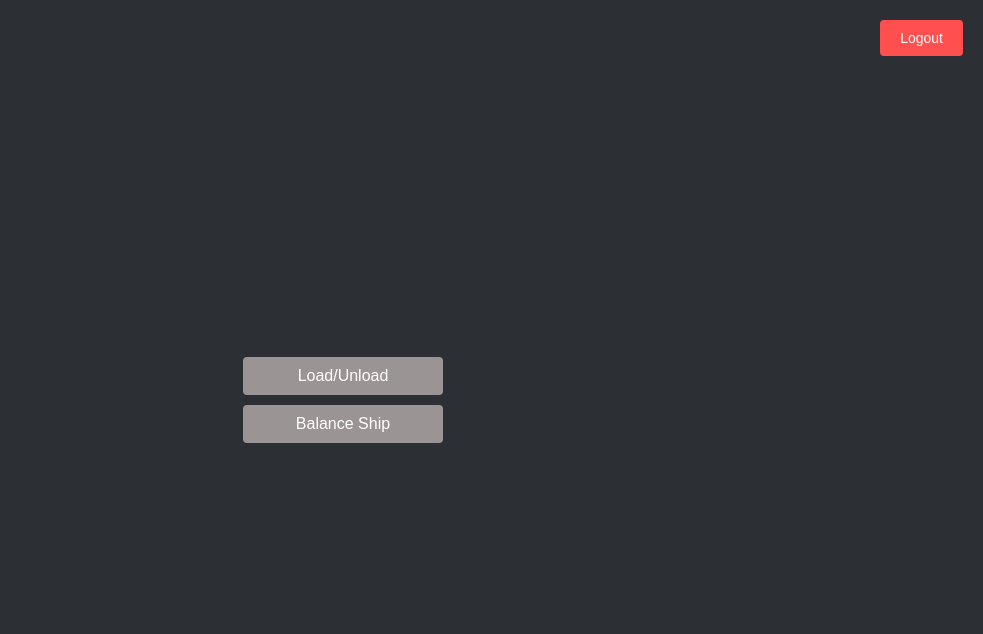
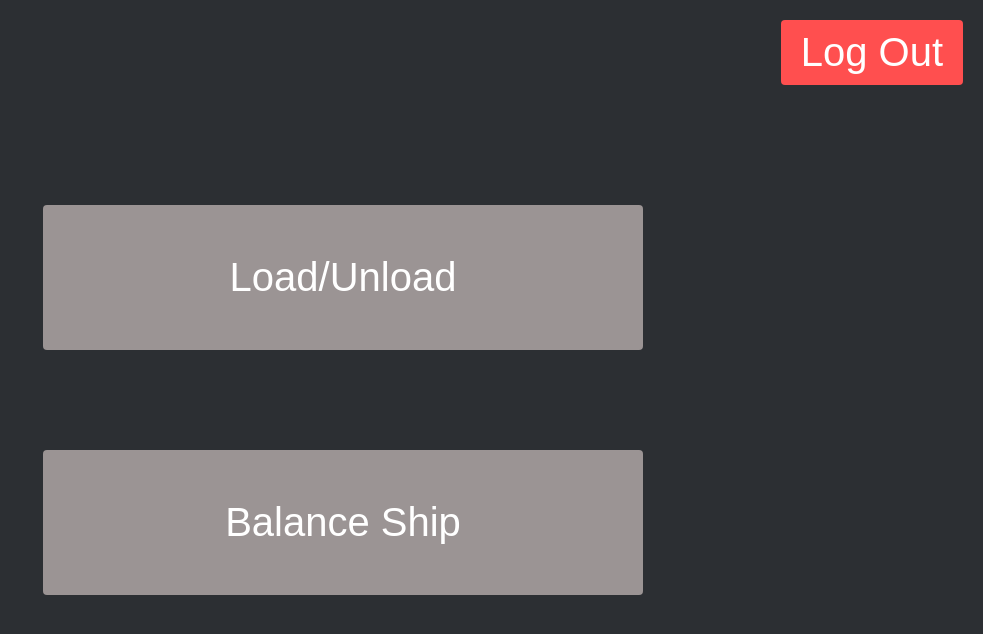
Before and after one commit to mryu003/MasterCargo, a Flask app: page /home in a window 1280 px wide. Shown: the top 634 px of the page, without its empty margins (297-1280 px from the left). Run offline with Flask 3, Linux system fonts and the light colour scheme.

Commit message:
Added css file. Updated home.html and login.html

```diff
--- /dev/null
+++ b/website/static/css/styles.css
@@ -0,0 +1,67 @@
+body, html {
+    height: 100%;
+    margin: 0;
+    display: flex;
+    justify-content: center;
+    align-items: center;
+    font-family: Arial, sans-serif;
+    background-color: #2c2f33;
+    color: #d1d1d1;
+}
+
+.loginContainer {
+    text-align: center
+}
+
+.usernameInput, .loginButton {
+    display: block;
+    width: 600px;
+    margin: 10px auto;
+    padding: 10px;
+    font-size: 40px;
+}
+
+.loginButton {
+    background-color: #9b9494;
+    color: white;
+    border: none;
+    cursor: pointer;
+}
+
+.loginButton:hover {
+    background-color: #8a8383;
+}
+
+.logoutButton {
+    position: absolute;
+    top: 20px;
+    right: 20px;
+    padding: 10px 20px;
+    font-size: 40px;
+    color: white;
+    background-color: #ff4f4f;
+    border: none;
+    border-radius: 4px;
+    cursor: pointer;
+}
+
+.logoutButton:hover {
+    background-color: #e04848;
+}
+
+.homeButton {
+    display: block;
+    width: 600px;
+    margin: 100px auto;
+    padding: 50px;
+    font-size: 40px;
+    color: white;
+    background-color: #9b9494;
+    border: none;
+    border-radius: 4px;
+    cursor: pointer;
+}
+
+.homeButton:hover {
+    background-color: #8a8383;
+}
--- a/website/templates/home.html
+++ b/website/templates/home.html
@@ -1,61 +1,16 @@
 <!DOCTYPE html>
+
 <head>
-    <meta charset="UTF-8">
-    <meta name="viewport" content="width=device-width, initial-scale=1.0">
-    <title>Home Page</title>
-    <style>
-    body, html {
-        height: 100%;
-        margin: 0;
-        display: flex;
-        justify-content: center;
-        align-items: center;
-        font-family: Arial, sans-serif;
-        background-color: #2c2f33;
-        color: #d1d1d1;
-    }
-    .buttonContainer {
-        text-align: center;
-        padding: 20px;
-        border-radius: 8px;
-    }
-    .button {
-        display: block;
-        width: 200px;
-        margin: 10px auto;
-        padding: 10px;
-        font-size: 16px;
-        color: white;
-        background-color: #9b9494;
-        border: none;
-        border-radius: 4px;
-        cursor: pointer
-    }
-    .button:hover {
-        background-color: #5a6fbd;
-    }
-    .logoutButton {
-        position: absolute;
-        top: 20px;
-        right: 20px;
-        padding: 10px 20px;
-        font-size: 14px;
-        color: white;
-        background-color: #ff4f4f;
-        border:none;
-        border-radius: 4px;
-        cursor:pointer;
-    }
-    .logoutButton:hover {
-        background-color: #e04848;
-    }
-    </style>
-    </head>
-    <body>
-        <button class="logoutButton" onclick="location.href='/'"> Logout </button>
-        <div class="buttonContainer">
-            <button class="button" onclick="location.href='/load'"> Load/Unload </button>
-            <button class="button" onclick="location.href='/balance'"> Balance Ship</button>
-        </div>
-    </body>
-    </html>
+    <meta charset = "UTF-8">
+    <meta name = "viewport" content = "width = device-width, initial-scale = 1.0">
+    <Title> Home Page </Title>
+    <link rel = "stylesheet" href = "{{ url_for('static', filename = 'css/styles.css') }}">
+</head>
+
+<body>
+    <button class = "logoutButton" onclick = "location.href = '/'"> Log Out </button> </button>
+    <div class = "textButton">
+        <button class = "homeButton" onclick = "location.href = '/load'"> Load/Unload </button>
+        <button class = "homeButton" onclick = "location.href = '/balance'"> Balance Ship </button>
+    </div>
+</body>
```
Also changed, not shown: website/templates/login.html (+13 -42 lines).
